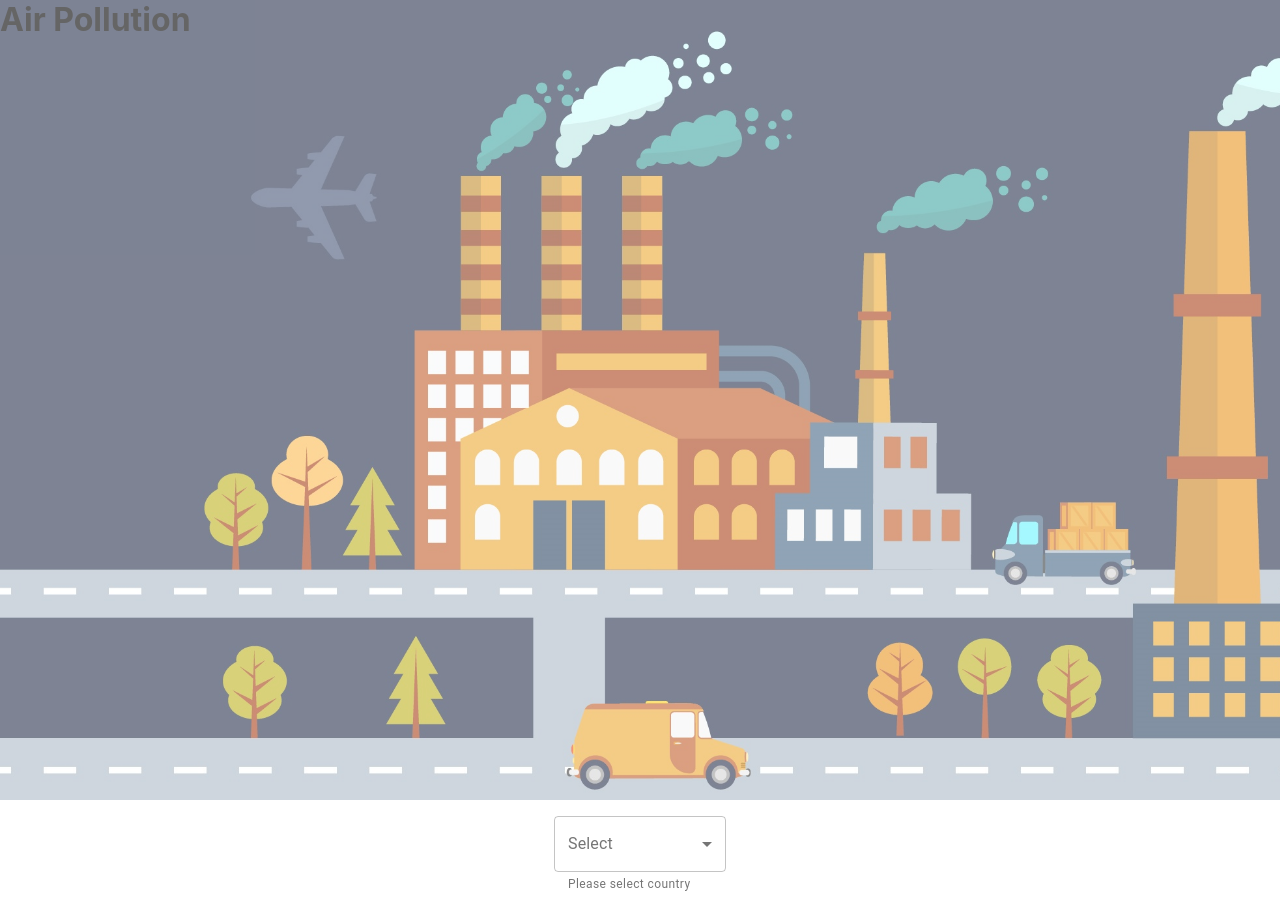
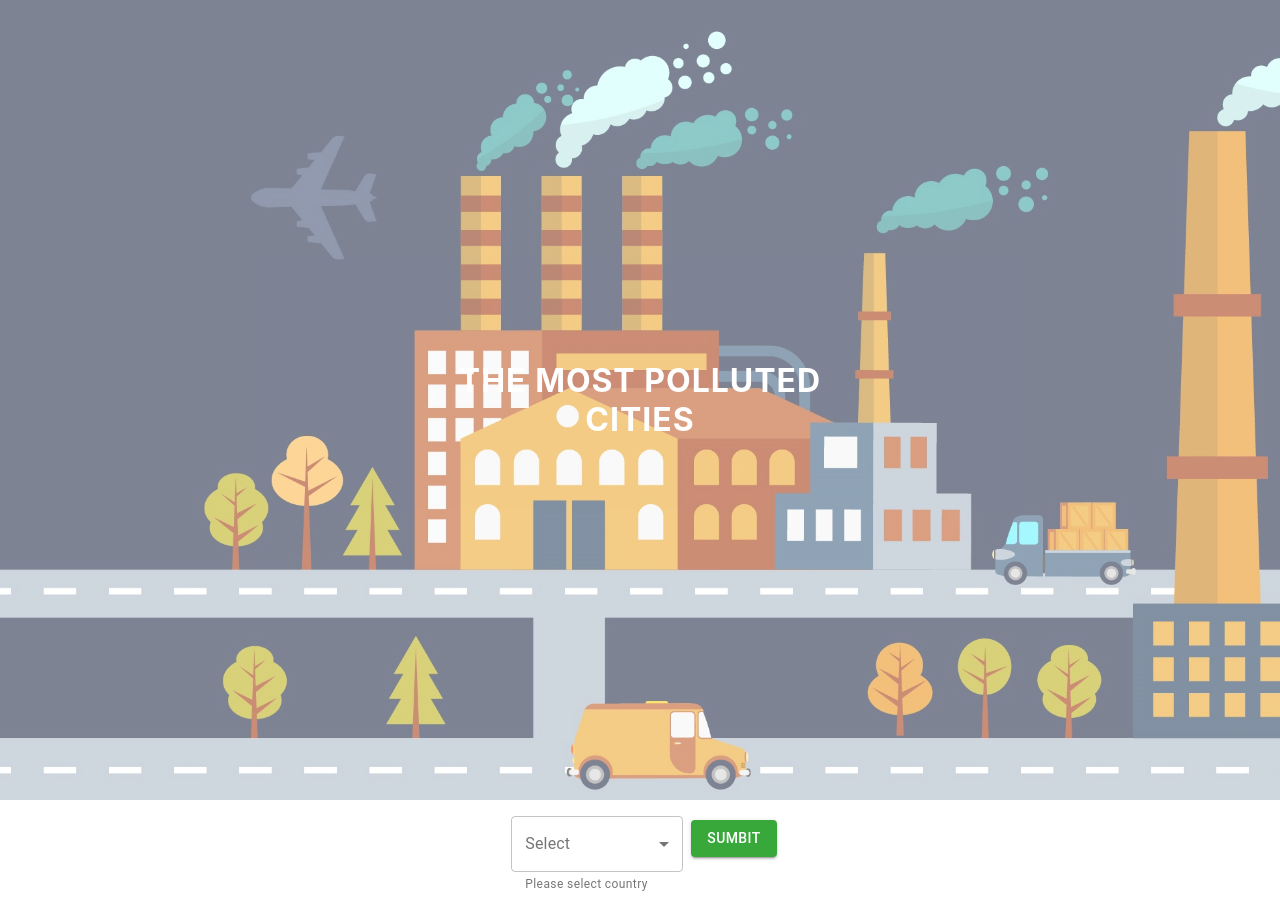
Before and after one commit to ewelina-slepko/10-most-polluted, a React (Create React App) app: page / in a window 1280 px wide. Built offline with nearby package versions, Linux system fonts and the light colour scheme.

Commit message:
CSS changes

```diff
--- a/src/components/Dashboard.jsx
+++ b/src/components/Dashboard.jsx
@@ -3,6 +3,7 @@ import Header from './Header'
 import Info from './Info'
 import { makeStyles } from '@material-ui/core/styles'
 import TextField from '@material-ui/core/TextField'
+import Button from '@material-ui/core/Button'
 
 const Dashboard = () => {
     const [values, setValues] = React.useState({
@@ -168,19 +169,38 @@ const Dashboard = () => {
                         </option>
                     ))}
                 </TextField>
-                <Info cities={sortCities()} />
+                <div className={classes.btnWrapper}>
+                    <Button
+                        style={{
+                            backgroundColor: "#39a83b",
+                        }}
+                        variant="contained"
+                        color="primary"
+                        className={classes.btnPosition}
+                        type="submit"
+                        label="Select"
+                        onSubmit={handleChange('currentCountry')}
+                    >
+                        Sumbit
+                </Button>
+                </div>
             </div>
+            <Info cities={sortCities()} />
         </>
     )
 }
 
 const useStyles = makeStyles(theme => ({
     container: {
-        textAlign: 'center'
+        display: 'flex',
+        justifyContent: 'center'
     },
     textField: {
         marginLeft: theme.spacing(1),
         marginRight: theme.spacing(1),
+    },
+    btnWrapper: {
+        marginTop: 20
     },
     dense: {
         marginTop: theme.spacing(2),
--- a/src/components/Header.jsx
+++ b/src/components/Header.jsx
@@ -3,34 +3,21 @@ import { makeStyles } from '@material-ui/core/styles'
 import Background from '../components/images/industrial.jpg'
 import clsx from 'clsx'
 
+
 const Header = () => {
     const classes = useStyles();
     return (
         <div className={window.innerWidth < 992 ? clsx(classes.background, classes.backgroundMobile) : classes.background}>
-            <h1 className={classes.header}>Air Pollution</h1>
+            <h1 className={classes.header}>The most polluted cities</h1>
         </div>
     )
 }
 
 const useStyles = makeStyles(theme => ({
-    containerCenter: {
-        margin: '0 auto',
+    background: {
         display: 'flex',
-        width: 300,
-        flexDirection: 'column',
-        justifyContent: 'center',
         alignItems: 'center',
-        padding: '130px 50px',
-
-    },
-    containerRight: {
-        display: 'flex',
-        width: 300,
-        flexDirection: 'column',
-        paddingTop: 100,
-        margin: '0px 300px 0px auto'
-    },
-    background: {
+        justifyContent: 'space-around',
         height: '100vh',
         backgroundImage: `url(${Background})`,
         backgroundSize: 'cover',
@@ -40,8 +27,15 @@ const useStyles = makeStyles(theme => ({
         backgroundPosition: '-200px'
     },
     header: {
-        margin: 0,
-        padding: 0
+        flex: 1,
+        padding: 10,
+        margin: 30,
+        textTransform: 'uppercase',
+        color: '#fff',
+        letterSpacing: 1,
+        textAlign: 'center',
+        maxWidth: 500,
+        borderRadius: 20
     }
 }));
 
--- a/src/styles/Dashboard.module.css
+++ /dev/null
@@ -1,18 +0,0 @@
-.container{
-    text-align: center
-}
-
-form{
-    width: 100%;
-    text-align: center
-}
-
-.select_style{
-    width: 200px;
-    border: 1px solid #ccc;
-    border-radius: 6px;
-    overflow: hidden;
-    padding: 10px 0px;
-    margin: 20px 0px;
-    outline: none;
-}
```
